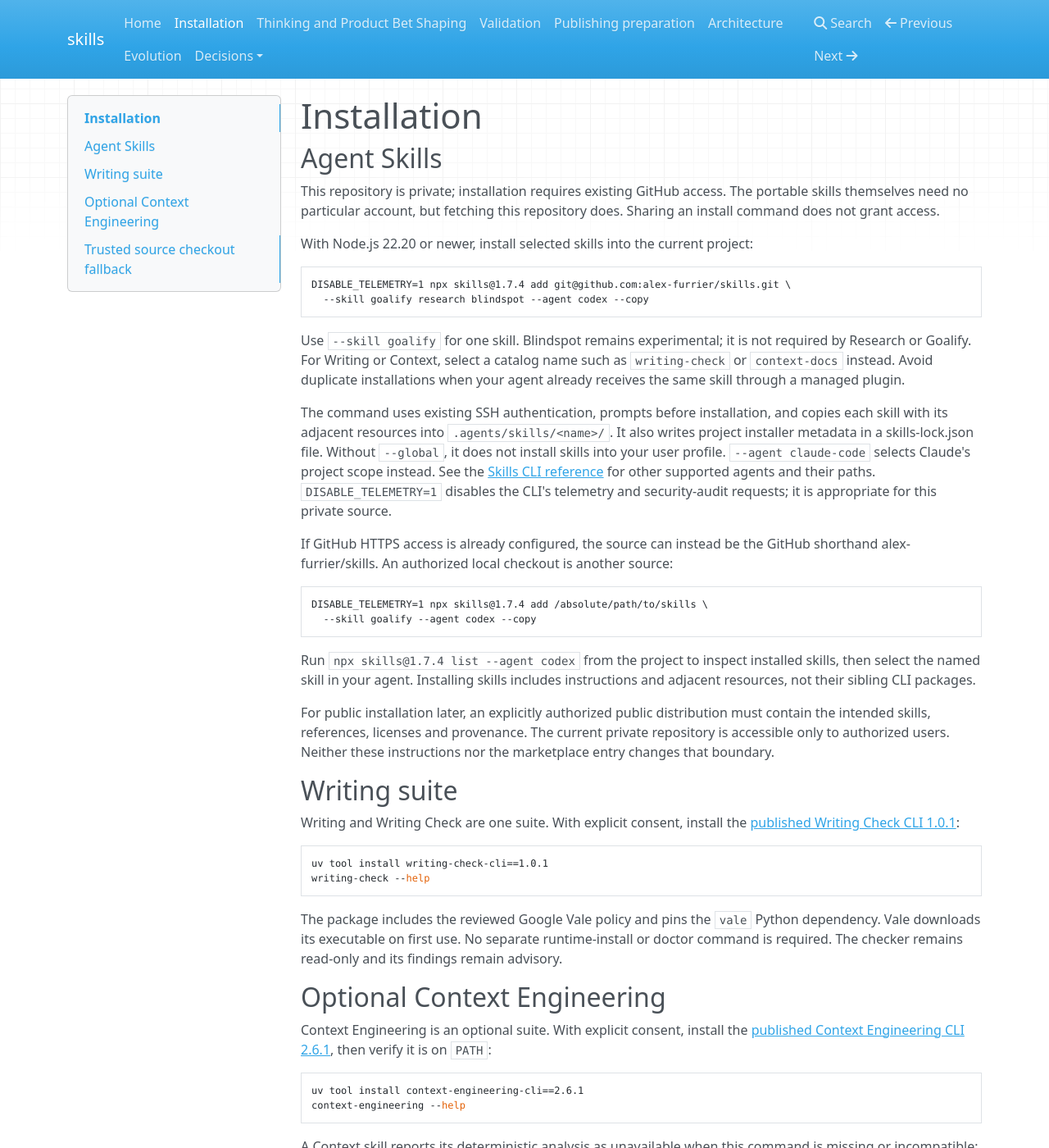
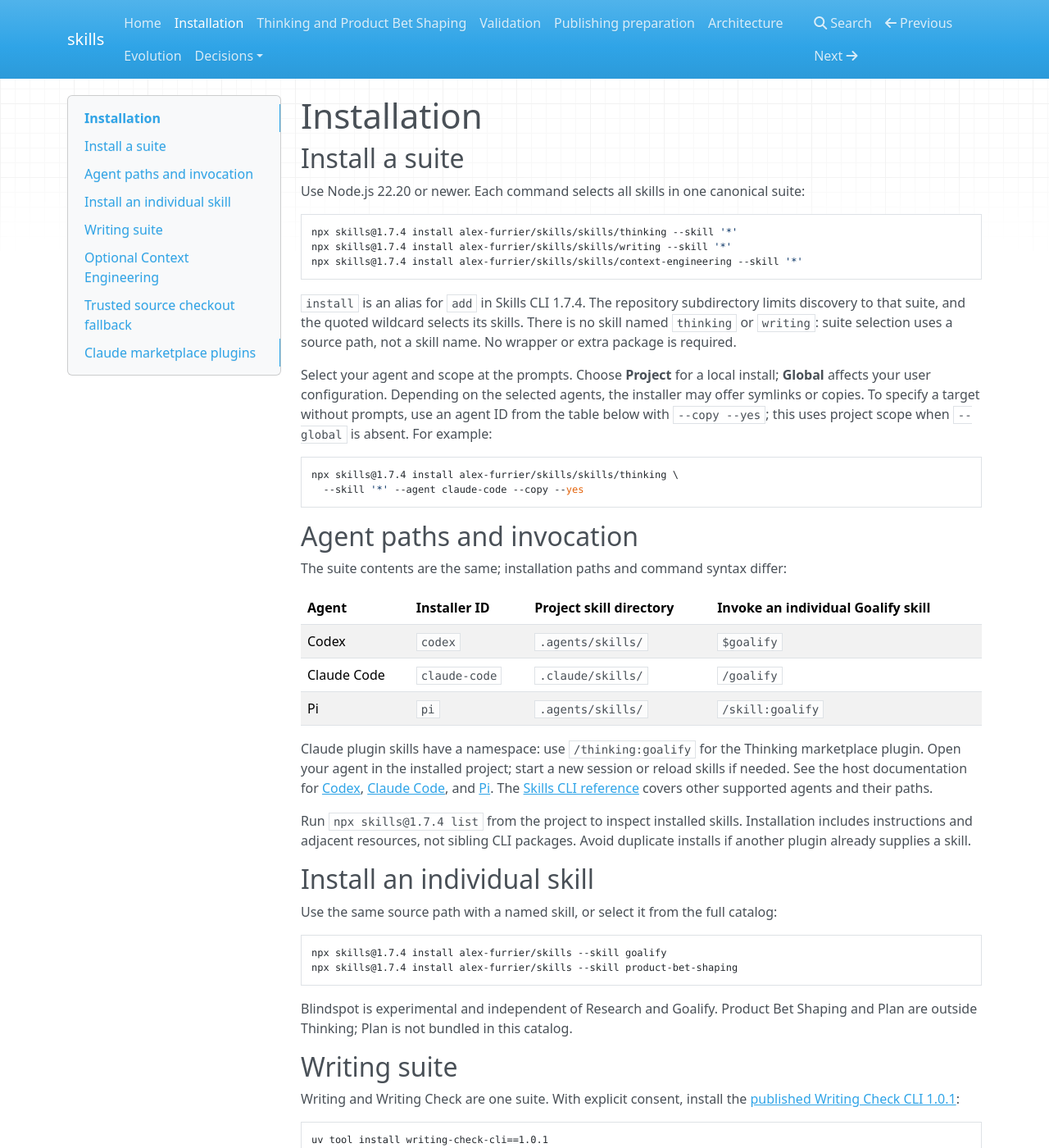
Before and after one commit to alex-furrier/skills, an MkDocs documentation site: the page built from docs/installation.md, in a window 1280 px wide and 1400 px high. Shown: the whole window at 82% size. Built offline with MkDocs 1.6.1, drawn with Linux system fonts in a browser that asks for light colours; nearby versions of some CDN libraries; some of the changed text lies outside the part shown.

Commit message:
docs: simplify suite installs across supported agents

````diff
--- a/docs/installation.md
+++ b/docs/installation.md
@@ -1,47 +1,65 @@
 # Installation
 
-## Agent Skills
+## Install a suite
 
-This repository is private; installation requires existing GitHub access.
-The portable skills themselves need no particular account, but fetching this
-repository does. Sharing an install command does not grant access.
-
-With Node.js 22.20 or newer, install selected skills into the current project:
+Use Node.js 22.20 or newer. Each command selects all skills in one canonical suite:
 
 ```bash
-DISABLE_TELEMETRY=1 npx skills@1.7.4 add git@github.com:alex-furrier/skills.git \
-  --skill goalify research blindspot --agent codex --copy
+npx skills@1.7.4 install alex-furrier/skills/skills/thinking --skill '*'
+npx skills@1.7.4 install alex-furrier/skills/skills/writing --skill '*'
+npx skills@1.7.4 install alex-furrier/skills/skills/context-engineering --skill '*'
 ```
 
-Use `--skill goalify` for one skill. Blindspot remains experimental; it is not
-required by Research or Goalify. For Writing or Context, select a catalog name
-such as `writing-check` or `context-docs` instead. Avoid duplicate installations
-when your agent already receives the same skill through a managed plugin.
+`install` is an alias for `add` in Skills CLI 1.7.4. The repository subdirectory
+limits discovery to that suite, and the quoted wildcard selects its skills.
+There is no skill named `thinking` or `writing`: suite selection uses a source
+path, not a skill name. No wrapper or extra package is required.
 
-The command uses existing SSH authentication, prompts before installation, and
-copies each skill with its adjacent resources into `.agents/skills/<name>/`.
-It also writes project installer metadata in a skills-lock.json file. Without `--global`, it does not
-install skills into your user profile. `--agent claude-code` selects Claude's
-project scope instead. See the [Skills CLI reference](https://github.com/vercel-labs/skills/blob/main/docs/commands.md)
-for other supported agents and their paths. `DISABLE_TELEMETRY=1` disables the
-CLI's telemetry and security-audit requests; it is appropriate for this private source.
-
-If GitHub HTTPS access is already configured, the source can instead be
-the GitHub shorthand alex-furrier/skills. An authorized local checkout is another source:
+Select your agent and scope at the prompts. Choose **Project** for a local install;
+**Global** affects your user configuration. Depending on the selected agents,
+the installer may offer symlinks or copies. To specify a target without prompts, use an agent ID from the table
+below with `--copy --yes`; this uses project scope when `--global` is absent.
+For example:
 
 ```bash
-DISABLE_TELEMETRY=1 npx skills@1.7.4 add /absolute/path/to/skills \
-  --skill goalify --agent codex --copy
+npx skills@1.7.4 install alex-furrier/skills/skills/thinking \
+  --skill '*' --agent claude-code --copy --yes
 ```
 
-Run `npx skills@1.7.4 list --agent codex` from the project to inspect installed
-skills, then select the named skill in your agent. Installing skills includes
-instructions and adjacent resources, not their sibling CLI packages.
+## Agent paths and invocation
 
-For public installation later, an explicitly authorized public distribution
-must contain the intended skills, references, licenses and provenance. The
-current private repository is accessible only to authorized users. Neither
-these instructions nor the marketplace entry changes that boundary.
+The suite contents are the same; installation paths and command syntax differ:
+
+| Agent | Installer ID | Project skill directory | Invoke an individual Goalify skill |
+| --- | --- | --- | --- |
+| Codex | `codex` | `.agents/skills/` | `$goalify` |
+| Claude Code | `claude-code` | `.claude/skills/` | `/goalify` |
+| Pi | `pi` | `.agents/skills/` | `/skill:goalify` |
+
+Claude plugin skills have a namespace: use `/thinking:goalify` for the Thinking
+marketplace plugin. Open your agent in the installed project; start a new session
+or reload skills if needed. See the host documentation for
+[Codex](https://developers.openai.com/codex/skills/),
+[Claude Code](https://code.claude.com/docs/en/skills), and
+[Pi](https://github.com/badlogic/pi-mono/blob/main/packages/coding-agent/docs/skills.md).
+The [Skills CLI reference](https://github.com/vercel-labs/skills/blob/main/docs/commands.md)
+covers other supported agents and their paths.
+
+Run `npx skills@1.7.4 list` from the project to inspect installed skills.
+Installation includes instructions and adjacent resources, not sibling CLI
+packages. Avoid duplicate installs if another plugin already supplies a skill.
+
+## Install an individual skill
+
+Use the same source path with a named skill, or select it from the full catalog:
+
+```bash
+npx skills@1.7.4 install alex-furrier/skills --skill goalify
+npx skills@1.7.4 install alex-furrier/skills --skill product-bet-shaping
+```
+
+Blindspot is experimental and independent of Research and Goalify. Product Bet
+Shaping and Plan are outside Thinking; Plan is not bundled in this catalog.
 
 ## Writing suite
 
@@ -67,11 +85,11 @@ A Context skill reports its deterministic analysis as unavailable when this comm
 
 ## Trusted source checkout fallback
 
-For a source install, you need access to the private GitHub repository, `gh` authenticated for it, and `uv` installed. Explicitly approve installing code from a trusted checkout before running these commands. Use a directory you control; inspect the checkout before installation. Do not run them automatically as part of a skill check.
+For a source install, you need Git and `uv` installed. Explicitly approve installing code from a trusted checkout before running these commands. Use a directory you control; inspect the checkout before installation. Do not run them automatically as part of a skill check.
 
 ```bash
 checkout="$(mktemp -d)"
-gh repo clone alex-furrier/skills "$checkout/skills"
+git clone https://github.com/alex-furrier/skills.git "$checkout/skills"
 # Inspect and trust "$checkout/skills" before installing either package.
 uv tool install "$checkout/skills/packages/writing-check"       # if Writing Check is needed
 writing-check --help
@@ -81,17 +99,27 @@ context-engineering --help
 
 Run only the install and help commands for the CLI you need. If `uv` is absent, the registry install fails, or help fails, report the dependency unavailable; do not claim its analysis ran.
 
-For the optional source route, the same applies if `gh` or private-repository access is unavailable or clone/install fails (including network or dependency downloads).
+For the optional source route, the same applies if Git is unavailable or clone/install fails (including network or dependency downloads).
 
 Installing Writing Check's Python dependency can fetch Vale from its GitHub release on first use; report `unavailable` or `execution_error` if that check cannot run.
 
-Claude users can instead install the projected plugin:
+## Claude marketplace plugins
+
+Thinking and Context Engineering also have projected plugins:
 
 ```text
 /plugin marketplace add alex-furrier/skills
+/plugin install thinking@safurrier-skills
 /plugin install context-engineering@safurrier-skills
 ```
 
-The plugin is a projection of the canonical Context skills and package, not their source of truth.
+Choose the plugin you need. These are projections of canonical sources, not their
+source of truth. Writing is available as catalog skills, not a marketplace plugin.
+
+PR descriptions preserve the upstream `pr-risk-note` assessment in a compact
+`Risk` section, or report that it was not supplied. Writing Check does not infer
+PR risk from prose; the risk skill works independently without a companion CLI.
+The catalog has no default account, credential, private-corpus, or hosted-service
+dependency. Packaging checks establish portability and parity, not improved outcomes.
 
 Run [reproducible validation](validation.md) from a source checkout when contributing.
--- a/docs/thinking.md
+++ b/docs/thinking.md
@@ -16,21 +16,15 @@ CLI, account, private source or delegated agent is required.
 
 ## Install or try Thinking
 
-This repository is private. These routes require existing repository access;
-sharing a link does not grant access or change repository visibility.
-
-Install one skill into the current Codex project (requires Node.js 22.20 or newer
-and existing GitHub SSH access):
+Install the suite with Node.js 22.20 or newer:
 
 ```bash
-DISABLE_TELEMETRY=1 npx skills@1.7.4 add git@github.com:alex-furrier/skills.git \
-  --skill goalify --agent codex --copy
+npx skills@1.7.4 install alex-furrier/skills/skills/thinking --skill '*'
 ```
 
-Replace `goalify` with `research` or `blindspot`, or select all three with
-`--skill goalify research blindspot`. Each is independent. This writes project
-skills under `.agents/skills/`; no `--global` flag is used. See
-[installation](installation.md) for access options, discovery and other agents.
+Choose your agent and scope at the installer prompts. For one skill, replace
+`'*'` with `goalify`, `research`, or `blindspot`. See
+[installation](installation.md) for agent-specific paths and invocation syntax.
 
 Or use the Claude marketplace plugin:
 
@@ -39,7 +33,7 @@ Or use the Claude marketplace plugin:
 /plugin install thinking@safurrier-skills
 ```
 
-From an authorized checkout or a copy of `plugins/thinking`, try it without a
+From a source checkout or a copy of `plugins/thinking`, try it without a
 persistent install:
 
 ```bash
@@ -48,8 +42,8 @@ pi --skill /absolute/path/to/thinking/skills/research
 ```
 
 For a source checkout, replace `/absolute/path/to/thinking` with its
-`plugins/thinking` directory. Select a named skill in the session. Other hosts
-can import each canonical SKILL.md with its adjacent references, LICENSE and
+`plugins/thinking` directory. In Claude, use `/thinking:goalify`; in Pi, use
+`/skill:research`. Other hosts can import each canonical SKILL.md with its adjacent references, LICENSE and
 provenance.json through their supported skill mechanism. Installation is an
 explicit action, not part of running a skill. The plugin does not set a default
 profile or install a CLI. No PyPI release is needed for this instruction-only
@@ -63,7 +57,7 @@ alternatives, opportunity cost and outcome checks. It does not change approved
 priorities or authorize implementation.
 
 ```bash
-npx skills add alex-furrier/skills --skill product-bet-shaping
+npx skills@1.7.4 install alex-furrier/skills --skill product-bet-shaping
 ```
 
 This skill and Plan are outside the Thinking plugin. Product Bet Shaping can be
````
Also changed, not shown: README.md (+34 -91 lines), docs/publishing.md (+1 -1 lines), plugins/thinking/README.md (+14 -8 lines), 2 other files.
